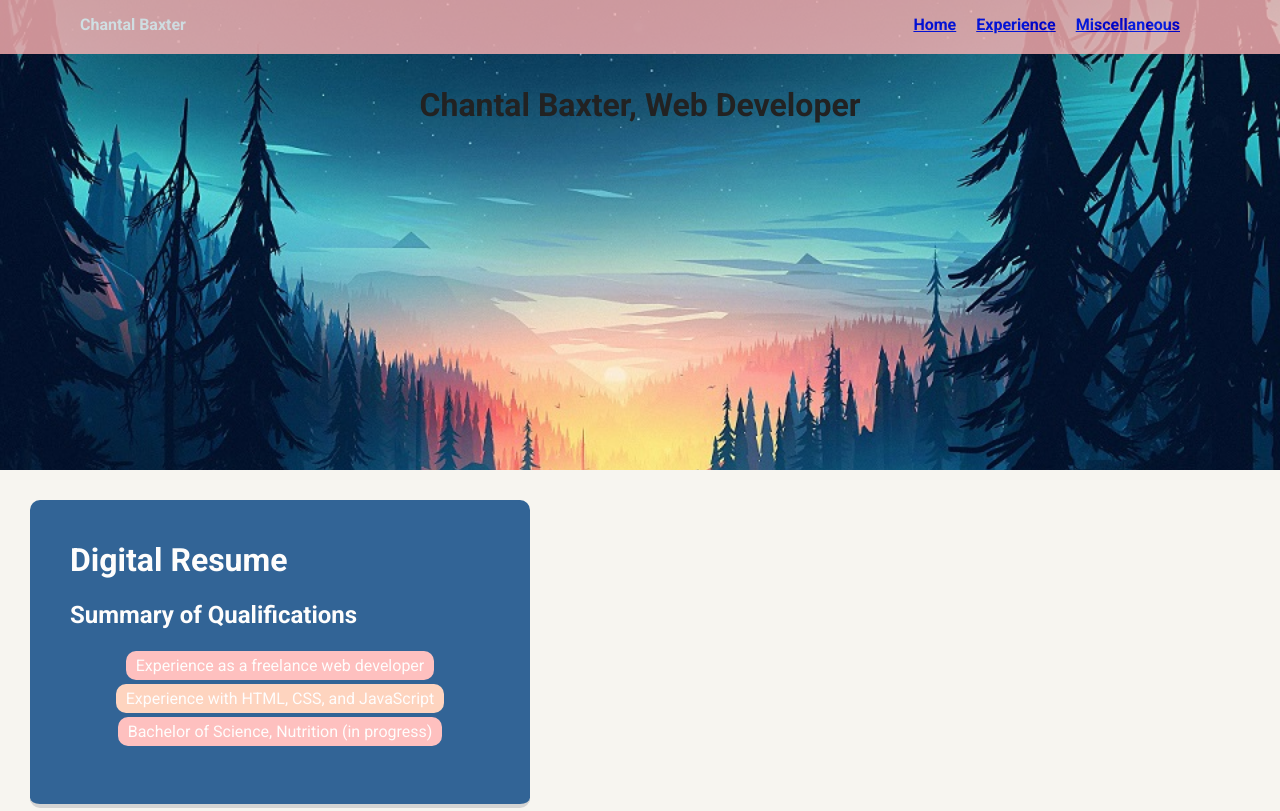
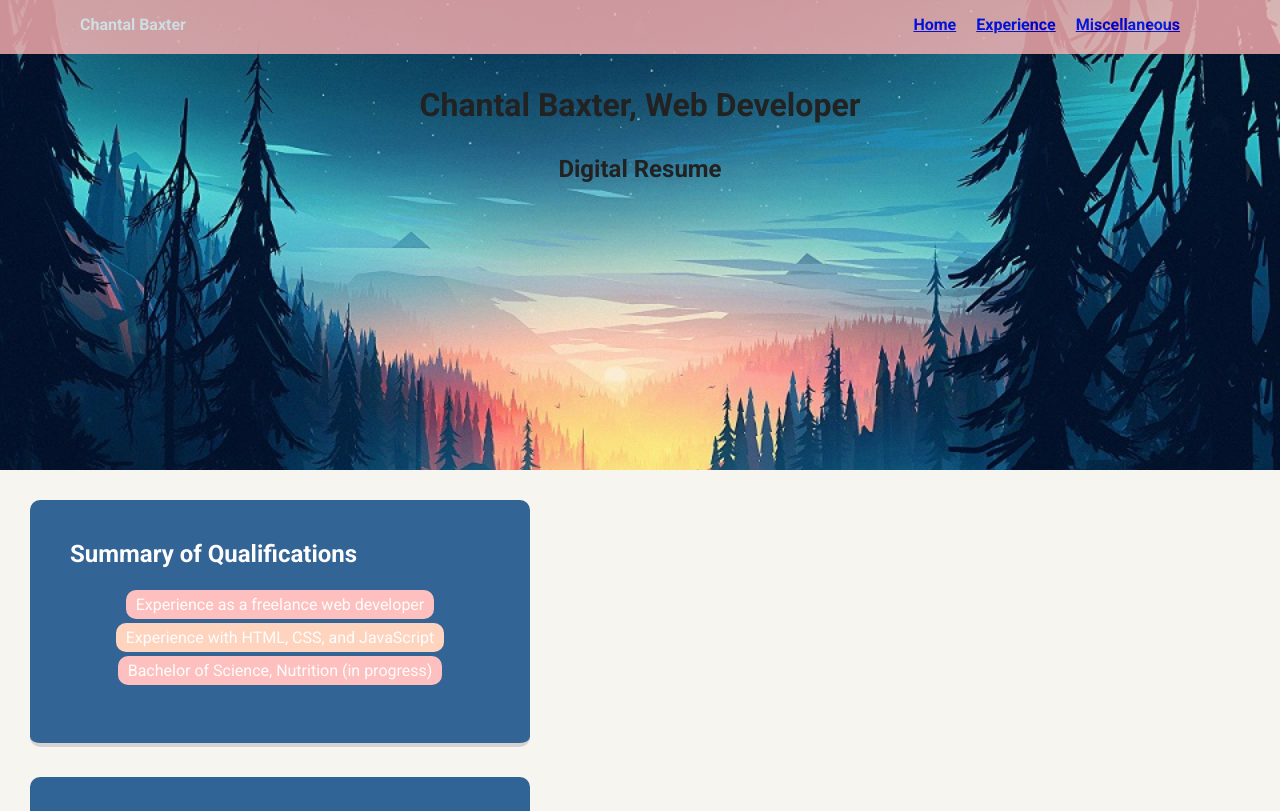
Before and after one commit to chantaldiane01/Techdegree-Project-1, a plain HTML site: page portfolio_update_v1/resume.html in a window 1280 px wide. Shown: the top 811 px of the page. Drawn offline with Linux system fonts and the light colour scheme; a web font is replaced by a local one.

Commit message:
moved class tagname to header

```diff
--- a/portfolio_update_v1/resume.html
+++ b/portfolio_update_v1/resume.html
@@ -17,12 +17,12 @@
         </ul>
     </div>
 
-    <header>
-      <h1 class="tag-name">Chantal Baxter, Web Developer</h1>
+    <header class="tag-name">
+      <h1>Chantal Baxter, Web Developer</h1>
+      <h2>Digital Resume</h2>
     </header>
 
-    <div class="card">
-      <h1>Digital Resume</h1>
+      <div class="card">
     <h2>Summary of Qualifications</h2>
       <ul class="qualifications">
         <li>Experience as a freelance web developer</li>
```
